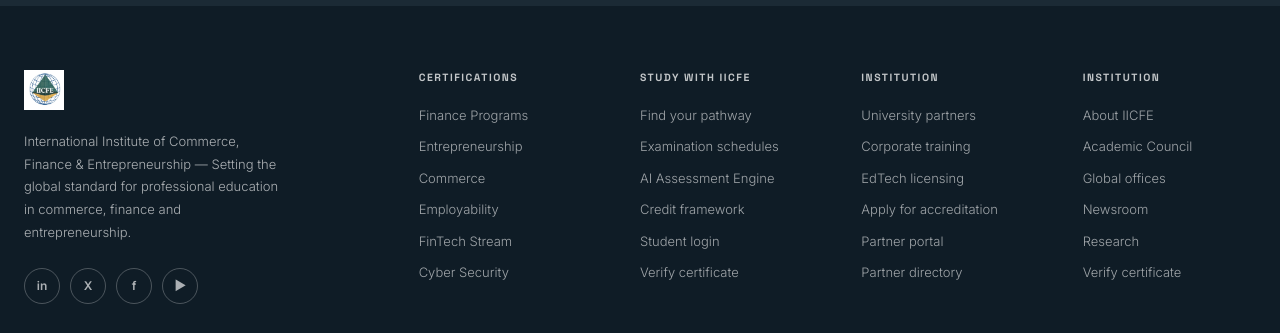
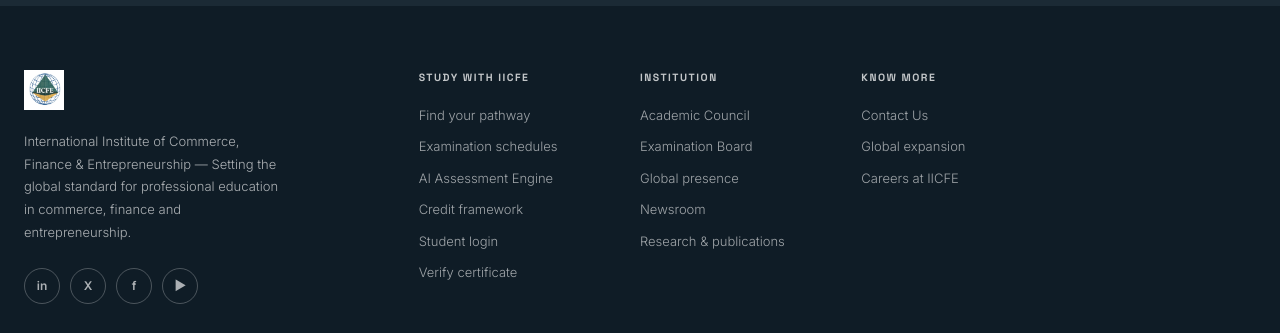
Before and after one commit to iicfeglobal-create/IICFE, a React (Vite) app: page / in a window 1280 px wide. Shown: the part 7651-7984 px from the top of the page. Built offline with nearby package versions, Linux system fonts and the light colour scheme.

Commit message:
Update Footer.jsx

```diff
--- a/src/components/layout/Footer.jsx
+++ b/src/components/layout/Footer.jsx
@@ -1,8 +1,7 @@
 const links = {
-  'Certifications':    ['Finance Programs','Entrepreneurship','Commerce','Employability','FinTech Stream','Cyber Security'],
   'Study with IICFE':  ['Find your pathway','Examination schedules','AI Assessment Engine','Credit framework','Student login','Verify certificate'],
-  'INSTITUTION':          ['University partners','Corporate training','EdTech licensing','Apply for accreditation','Partner portal','Partner directory'],
-  'Institution':       ['About IICFE','Academic Council','Global offices','Newsroom','Research','Verify certificate'],
+  'Institution':       ['Academic Council','Examination Board','Global presence','Newsroom','Research & publications'],
+  'Know More':['Contact Us','Global expansion','Careers at IICFE']
 }
 
 const socials = [
```
